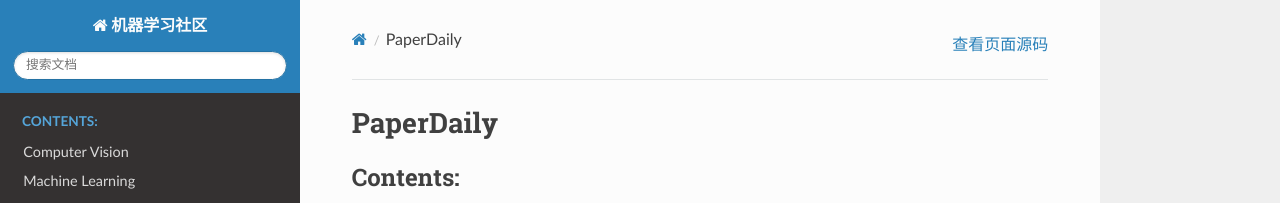
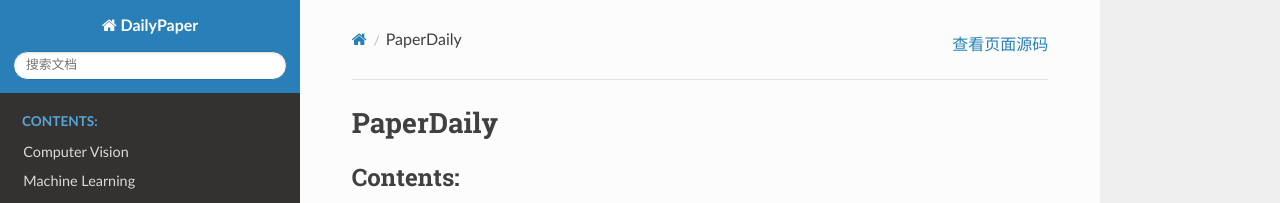
Before and after one commit to ChenXi-code/PaperDaily, a Sphinx documentation site: the page built from source/index.rst, in a window 1280 px wide. Shown: the top 203 px of the page. Built offline with Sphinx 7.4.7 and the Read the Docs theme 2.0.0, drawn with Linux system fonts in a browser that asks for light colours.

Commit message:
v1.0
更改项目名称

```diff
--- a/source/conf.py
+++ b/source/conf.py
@@ -17,7 +17,7 @@
 
 # -- Project information -----------------------------------------------------
 
-project = '机器学习社区'
+project = 'DailyPaper'
 copyright = '2022, 程序员城哥'
 author = 'chengge'
 
```
